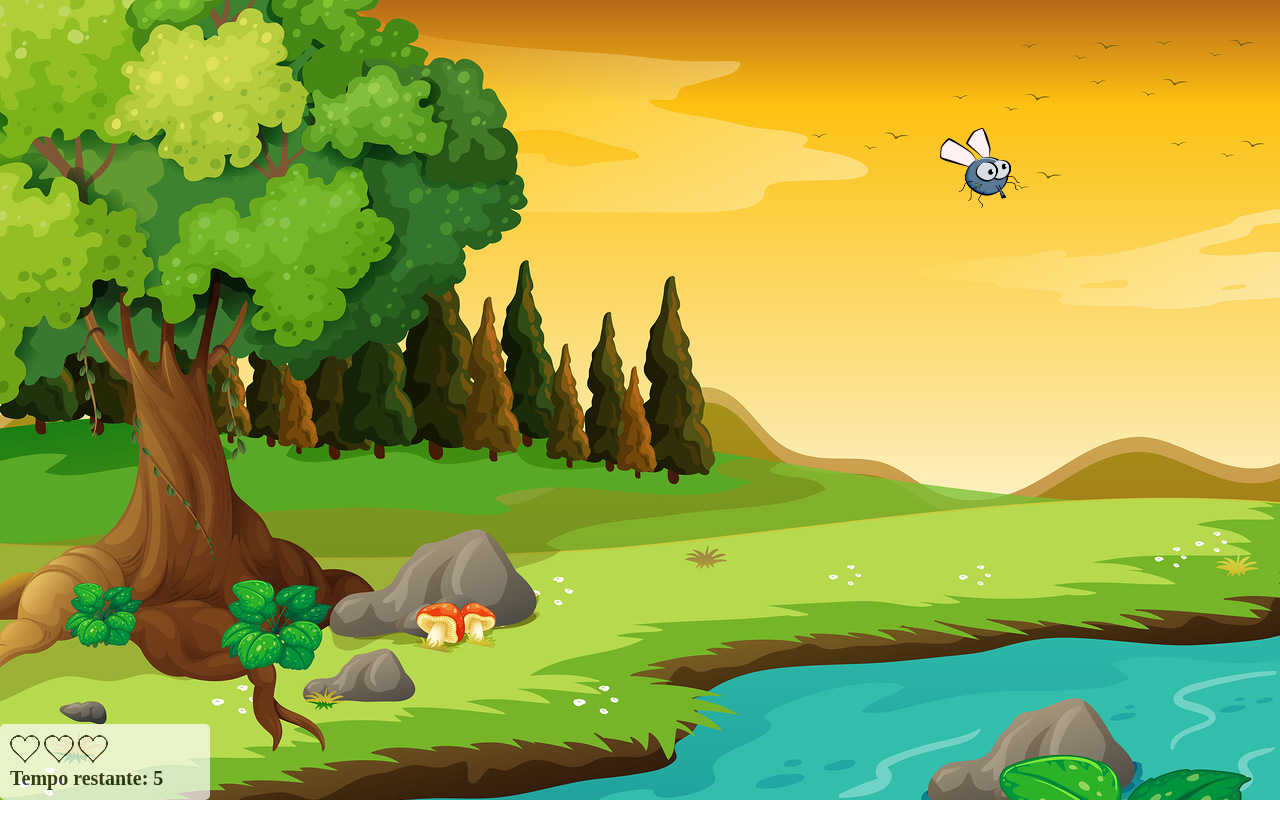
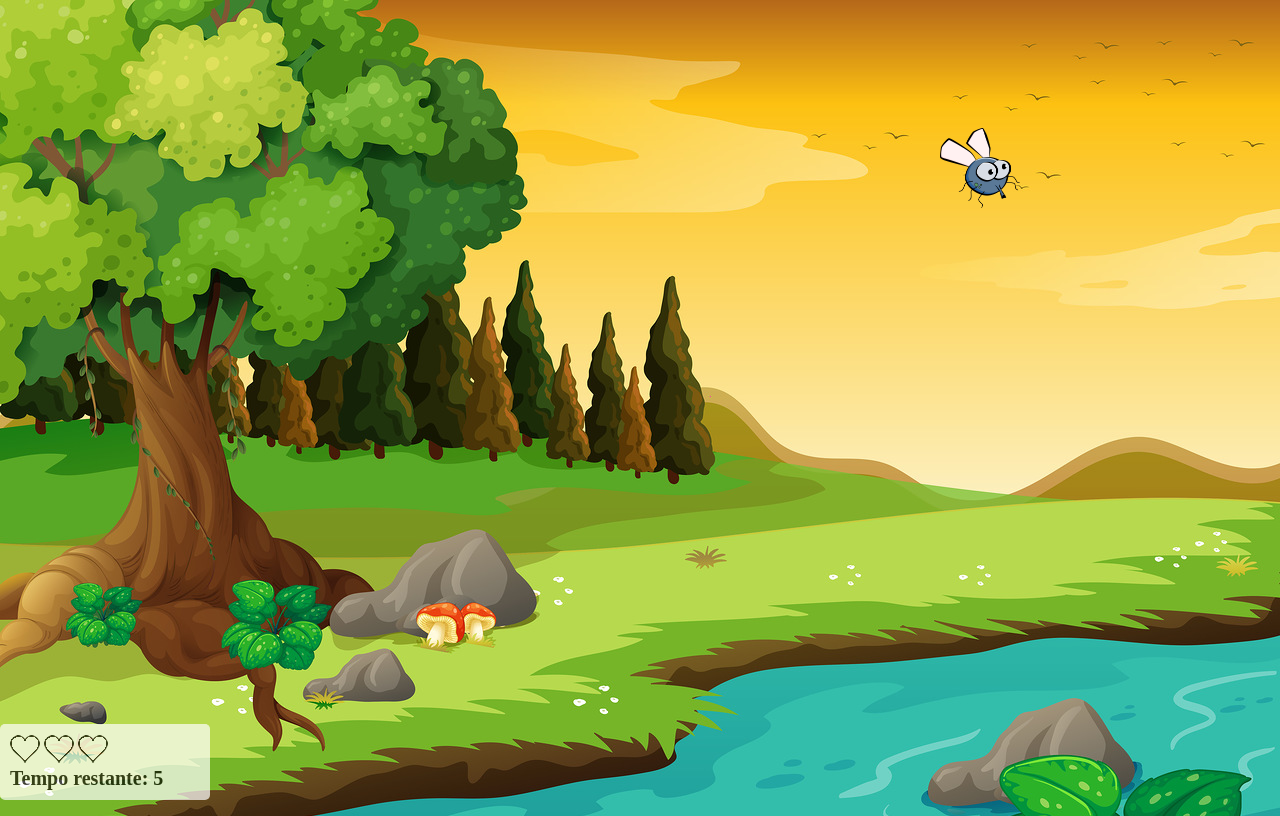
Before and after one commit to 1Maatheus/game-mosquito, a plain HTML site: page app.html in a window 1280 px wide. Drawn offline with Linux system fonts and the light colour scheme.

Commit message:
atualizado disposição do backgroudn

```diff
--- a/style.css
+++ b/style.css
@@ -6,6 +6,8 @@ body {
   background-image: url(./assets/bg.jpg);
   background-repeat: no-repeat;
   background-size: cover;
+  height: 100vh;
+  overflow: hidden;
 }
 
 .mosquito-1 {
```
